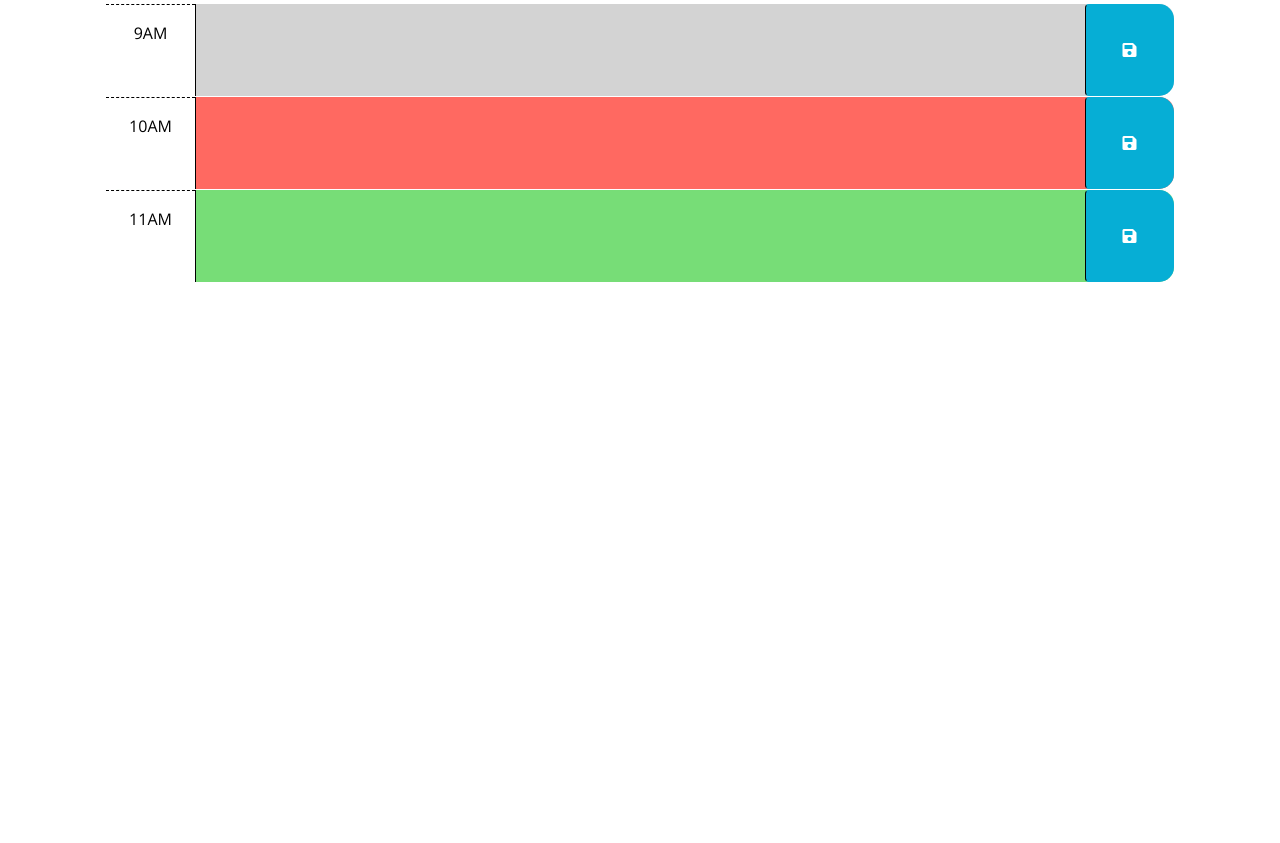
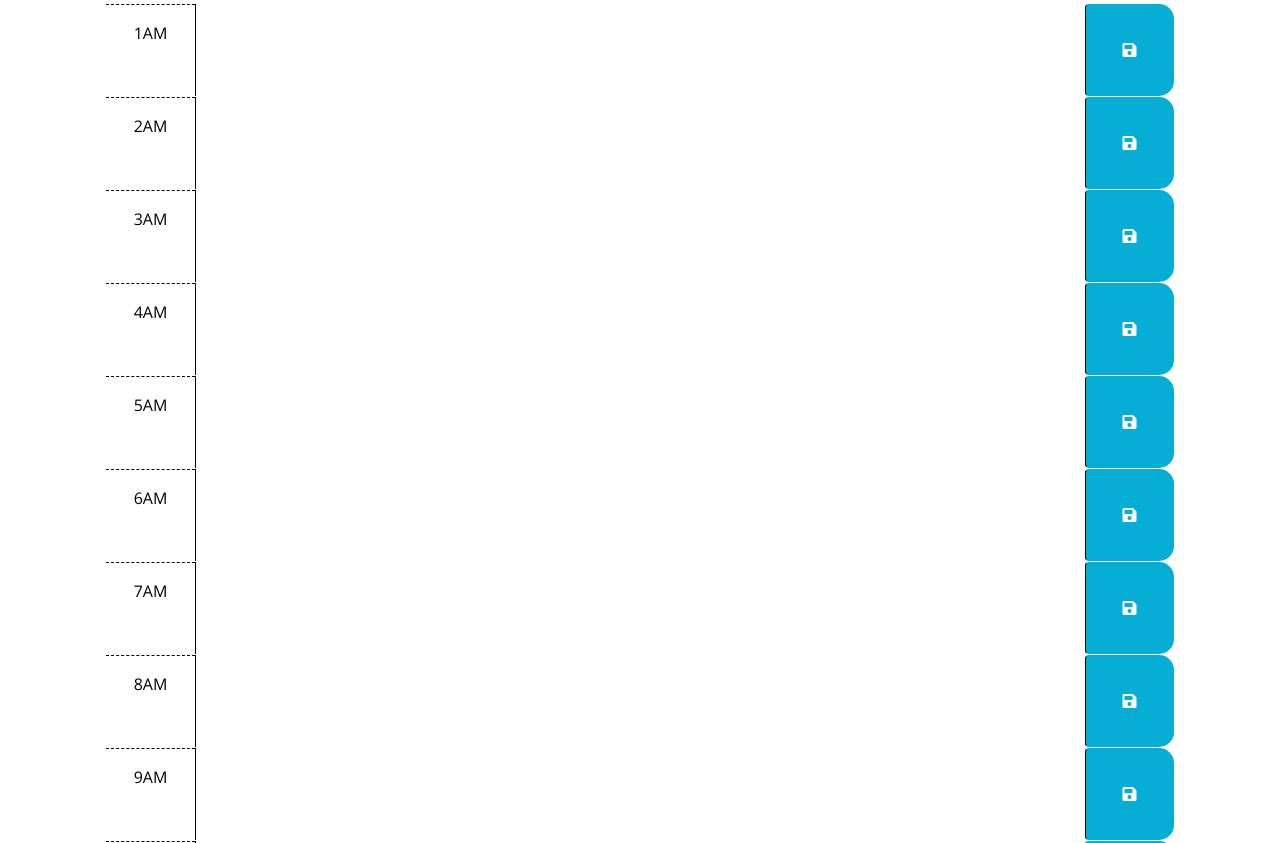
Before and after one commit to JayBassCodes/day-planner, a plain HTML site: page index.html in a window 1280 px wide. Shown: the part 253-1096 px from the top of the page. Before the commit the page ends 800 px from the top, so only its background shows below. Drawn offline with nearby package versions, Linux system fonts and the light colour scheme.

Commit message:
initial code, added 12 hours and will need another 12. Started script, watch the hours I'm not sure how well it will work for now.

```diff
--- a/script.js
+++ b/Assets/js/script.js
@@ -2,6 +2,24 @@
 // the code isn't run until the browser has finished rendering all the elements
 // in the html.
 $(function () {
+
+  for (let hour = 9; hour <= 17; hour++) {
+    let timeBlockStatus = "";
+    // time block status to be determined
+    if (hour < currentHour) {
+        timeBlockStatus = "past";
+    } else if (hour === currentHour) {
+        timeBlockStatus = "present";
+    } else {
+        timeBlockStatus = "future";
+    }
+    // AM/PM code
+    const hourLabel = hour > 12 ? `${hour - 12}PM` : hour === 12 ? `${hour}PM` : `${hour}AM`;
+     // hour id
+     const id = `hour-${hour}`;
+     // Checks local storage for saved data
+     let description = getSavedTimeBlock(id);
+
   // TODO: Add a listener for click events on the save button. This code should
   // use the id in the containing time-block as a key to save the user input in
   // local storage. HINT: What does `this` reference in the click listener
--- a/index.html
+++ b/index.html
@@ -18,7 +18,9 @@
       href="https://fonts.googleapis.com/css?family=Open+Sans&display=swap"
       rel="stylesheet"
     />
-    <link rel="stylesheet" href="style.css" />
+    <link rel="stylesheet" href="./Assets/css/style.css" />
+    <script src="path/to/dayjs/dayjs.min.js"></script>
+
     <title>Work Day Scheduler</title>
   </head>
 
@@ -40,7 +42,71 @@
         -->
 
       <!-- Example of a past time block. The "past" class adds a gray background color. -->
-      <div id="hour-9" class="row time-block past">
+      <div id="hour-1" class="row time-block ">
+        <div class="col-2 col-md-1 hour text-center py-3">1AM</div>
+        <textarea class="col-8 col-md-10 description" rows="3"> </textarea>
+        <button class="btn saveBtn col-2 col-md-1" aria-label="save">
+          <i class="fas fa-save" aria-hidden="true"></i>
+        </button>
+      </div>
+
+      <div id="hour-2" class="row time-block ">
+        <div class="col-2 col-md-1 hour text-center py-3">2AM</div>
+        <textarea class="col-8 col-md-10 description" rows="3"> </textarea>
+        <button class="btn saveBtn col-2 col-md-1" aria-label="save">
+          <i class="fas fa-save" aria-hidden="true"></i>
+        </button>
+      </div>
+
+      <div id="hour-3" class="row time-block ">
+        <div class="col-2 col-md-1 hour text-center py-3">3AM</div>
+        <textarea class="col-8 col-md-10 description" rows="3"> </textarea>
+        <button class="btn saveBtn col-2 col-md-1" aria-label="save">
+          <i class="fas fa-save" aria-hidden="true"></i>
+        </button>
+      </div>
+
+      <div id="hour-4" class="row time-block ">
+        <div class="col-2 col-md-1 hour text-center py-3">4AM</div>
+        <textarea class="col-8 col-md-10 description" rows="3"> </textarea>
+        <button class="btn saveBtn col-2 col-md-1" aria-label="save">
+          <i class="fas fa-save" aria-hidden="true"></i>
+        </button>
+      </div>
+
+      <div id="hour-5" class="row time-block ">
+        <div class="col-2 col-md-1 hour text-center py-3">5AM</div>
+        <textarea class="col-8 col-md-10 description" rows="3"> </textarea>
+        <button class="btn saveBtn col-2 col-md-1" aria-label="save">
+          <i class="fas fa-save" aria-hidden="true"></i>
+        </button>
+      </div>
+
+      <div id="hour-6" class="row time-block ">
+        <div class="col-2 col-md-1 hour text-center py-3">6AM</div>
+        <textarea class="col-8 col-md-10 description" rows="3"> </textarea>
+        <button class="btn saveBtn col-2 col-md-1" aria-label="save">
+          <i class="fas fa-save" aria-hidden="true"></i>
+        </button>
+      </div>
+
+      <div id="hour-7" class="row time-block ">
+        <div class="col-2 col-md-1 hour text-center py-3">7AM</div>
+        <textarea class="col-8 col-md-10 description" rows="3"> </textarea>
+        <button class="btn saveBtn col-2 col-md-1" aria-label="save">
+          <i class="fas fa-save" aria-hidden="true"></i>
+        </button>
+      </div>
+
+      <div id="hour-8" class="row time-block ">
+        <div class="col-2 col-md-1 hour text-center py-3">8AM</div>
+        <textarea class="col-8 col-md-10 description" rows="3"> </textarea>
+        <button class="btn saveBtn col-2 col-md-1" aria-label="save">
+          <i class="fas fa-save" aria-hidden="true"></i>
+        </button>
+      </div>
+
+      <div id="hour-9" class="row time-block ">
         <div class="col-2 col-md-1 hour text-center py-3">9AM</div>
         <textarea class="col-8 col-md-10 description" rows="3"> </textarea>
         <button class="btn saveBtn col-2 col-md-1" aria-label="save">
@@ -49,7 +115,7 @@
       </div>
 
       <!-- Example of a a present time block. The "present" class adds a red background color. -->
-      <div id="hour-10" class="row time-block present">
+      <div id="hour-10" class="row time-block ">
         <div class="col-2 col-md-1 hour text-center py-3">10AM</div>
         <textarea class="col-8 col-md-10 description" rows="3"> </textarea>
         <button class="btn saveBtn col-2 col-md-1" aria-label="save">
@@ -58,8 +124,16 @@
       </div>
 
       <!-- Example of a future time block. The "future" class adds a green background color. -->
-      <div id="hour-11" class="row time-block future">
+      <div id="hour-11" class="row time-block ">
         <div class="col-2 col-md-1 hour text-center py-3">11AM</div>
+        <textarea class="col-8 col-md-10 description" rows="3"> </textarea>
+        <button class="btn saveBtn col-2 col-md-1" aria-label="save">
+          <i class="fas fa-save" aria-hidden="true"></i>
+        </button>
+      </div>
+
+      <div id="hour-12" class="row time-block ">
+        <div class="col-2 col-md-1 hour text-center py-3">12AM</div>
         <textarea class="col-8 col-md-10 description" rows="3"> </textarea>
         <button class="btn saveBtn col-2 col-md-1" aria-label="save">
           <i class="fas fa-save" aria-hidden="true"></i>
@@ -73,6 +147,6 @@
       crossorigin="anonymous"
     ></script>
 
-    <script src="script.js"></script>
+    <script src="./Assets/js/script.js"></script>
   </body>
 </html>
```
Also changed, not shown: Assets/css/style.css (renamed from style.css).
